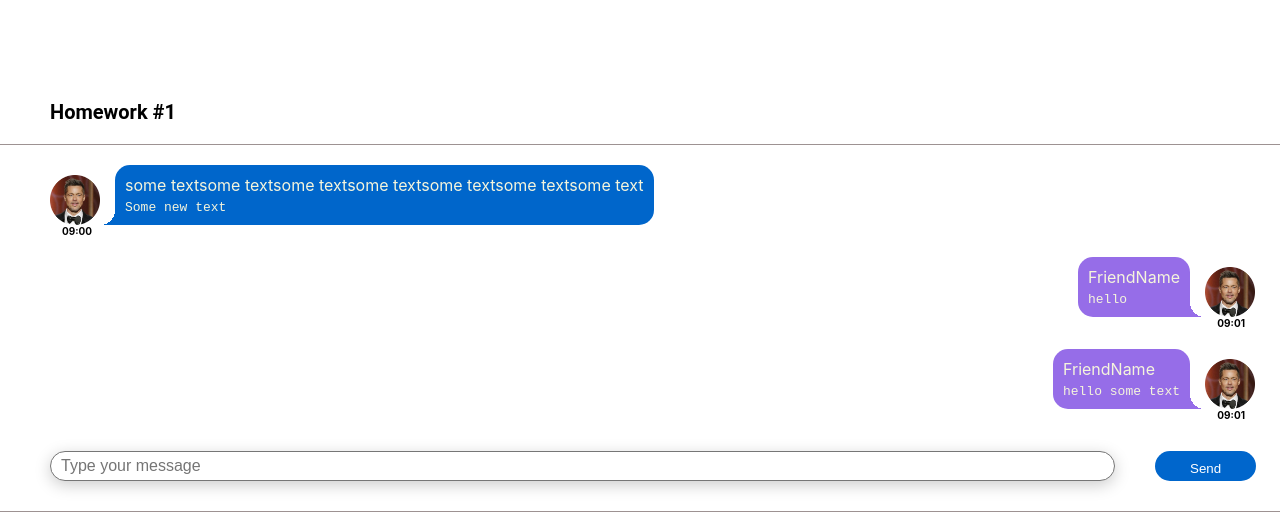
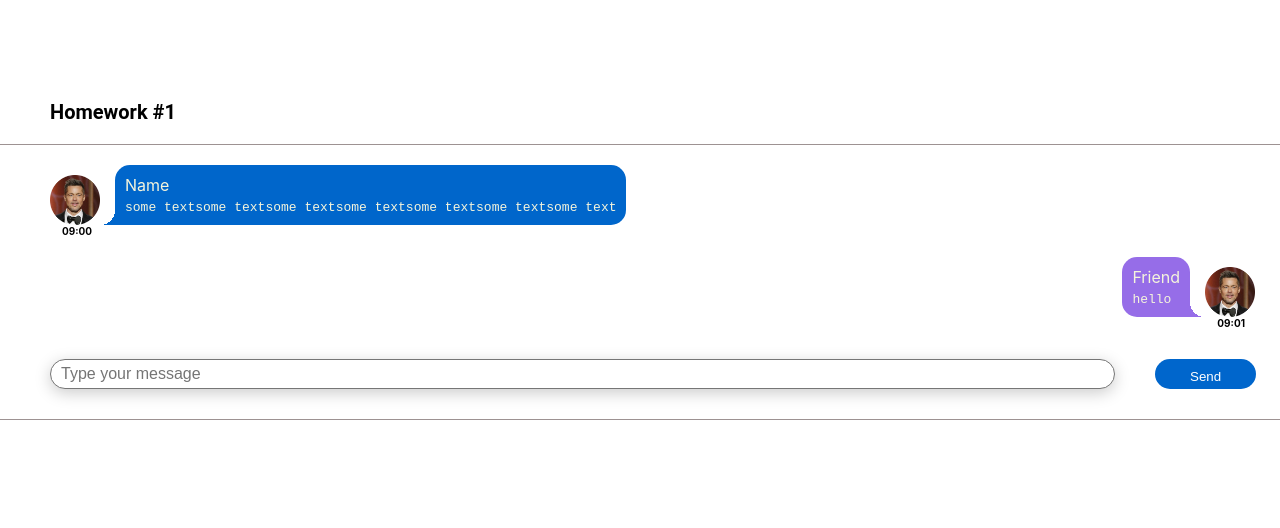
Before and after one commit to Vr930/hws2-master, a React (Create React App) app: page / in a window 1280 px wide. Shown: the top 528 px of the page. Built offline with nearby package versions, Linux system fonts and the light colour scheme.

Commit message:
fix props

```diff
--- a/src/s2-homeworks/hw01/HW1.tsx
+++ b/src/s2-homeworks/hw01/HW1.tsx
@@ -57,9 +57,16 @@ const HW1 = () => {
             <div className={s2.hw}>
                 {/*проверка отображения (не менять)*/}
                 <div>
-                    <Message message={message0} text="some textsome textsome textsome textsome textsome textsome text"/>
-                    <FriendMessage message={friendMessage0} text="hello"/>
-                    <FriendMessage message={friendMessage0} text="hello some text"/>
+                    <Message message={message0}
+                             text="some textsome textsome textsome textsome textsome textsome text"
+                             name="Name"
+                             time="09:00"
+                    />
+                    <FriendMessage message={friendMessage0}
+                                   text="hello"
+                                   name="Friend"
+                                   time="09:01"
+                    />
                 </div>
 
                 {/*для автоматической проверки дз (не менять)*/}
--- a/src/s2-homeworks/hw01/friend-message/FriendMessage.tsx
+++ b/src/s2-homeworks/hw01/friend-message/FriendMessage.tsx
@@ -6,6 +6,8 @@ import {MessageType} from "../HW1";
 export type FriendPropsType = {
     message: MessageType,
     text: string,
+    name: string,
+    time: string
 }
 const FriendMessage = (props: FriendPropsType) => {
     return (
@@ -23,10 +25,9 @@ const FriendMessage = (props: FriendPropsType) => {
                 <div className={s.friendText}>
                     <div
                         id={'hw1-friend-name-' + props.message.id}
-                        className={s.friendName}
-                    >
+                        className={s.friendName}>
                         {/*создаёт студент*/}
-                        FriendName
+                        {props.name}
                         {/**/}
                     </div>
                     <pre id={'hw1-friend-text-' + props.message.id} className={s.friendMessageText}>
@@ -38,7 +39,7 @@ const FriendMessage = (props: FriendPropsType) => {
             </div>
             <div id={'hw1-friend-time-' + props.message.id} className={s.friendTime}>
                 {/*создаёт студент*/}
-                09:01
+                {props.time}
                 {/**/}
             </div>
         </div>
--- a/src/s2-homeworks/hw01/message/Message.tsx
+++ b/src/s2-homeworks/hw01/message/Message.tsx
@@ -6,6 +6,8 @@ import {MessageType} from "../HW1";
 export type MessagePropsType = {
     message: MessageType,
     text: string,
+    name: string,
+    time: string
 }
 
 // нужно отобразить приходящие данные
@@ -23,19 +25,19 @@ const Message = (props: MessagePropsType) => {
                 <div className={s.text}>
                     <div id={'hw1-name-' + props.message.id} className={s.name}>
                         {/*создаёт студент*/}
-                        {props.text}
+                        {props.name}
                         {/**/}
                     </div>
                     <pre id={'hw1-text-' + props.message.id} className={s.messageText}>
                         {/*создаёт студент*/}
-                        <div>Some new text</div>
+                        <div>{props.text}</div>
                         {/**/}
                     </pre>
                 </div>
             </div>
             <div id={'hw1-time-' + props.message.id} className={s.time}>
                 {/*создаёт студент*/}
-                09:00
+                {props.time}
                 {/**/}
             </div>
         </div>
```
